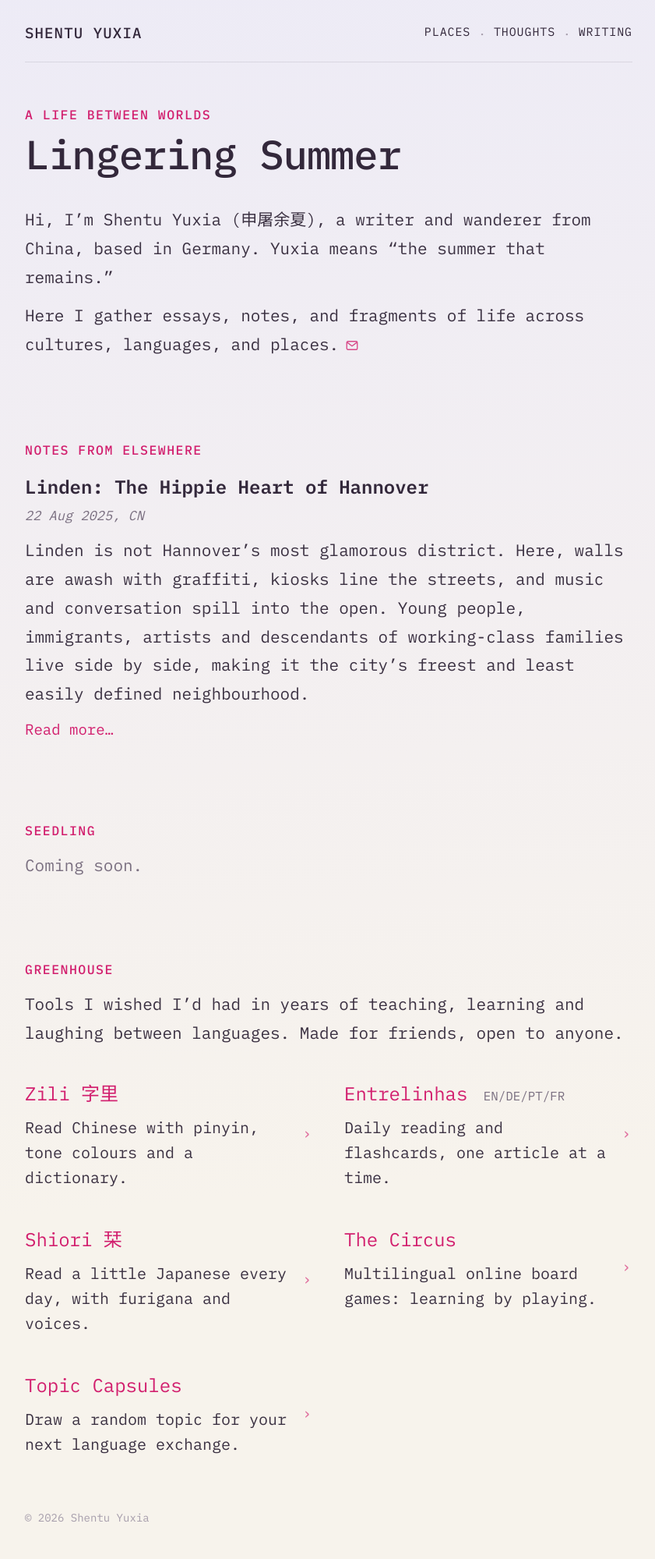
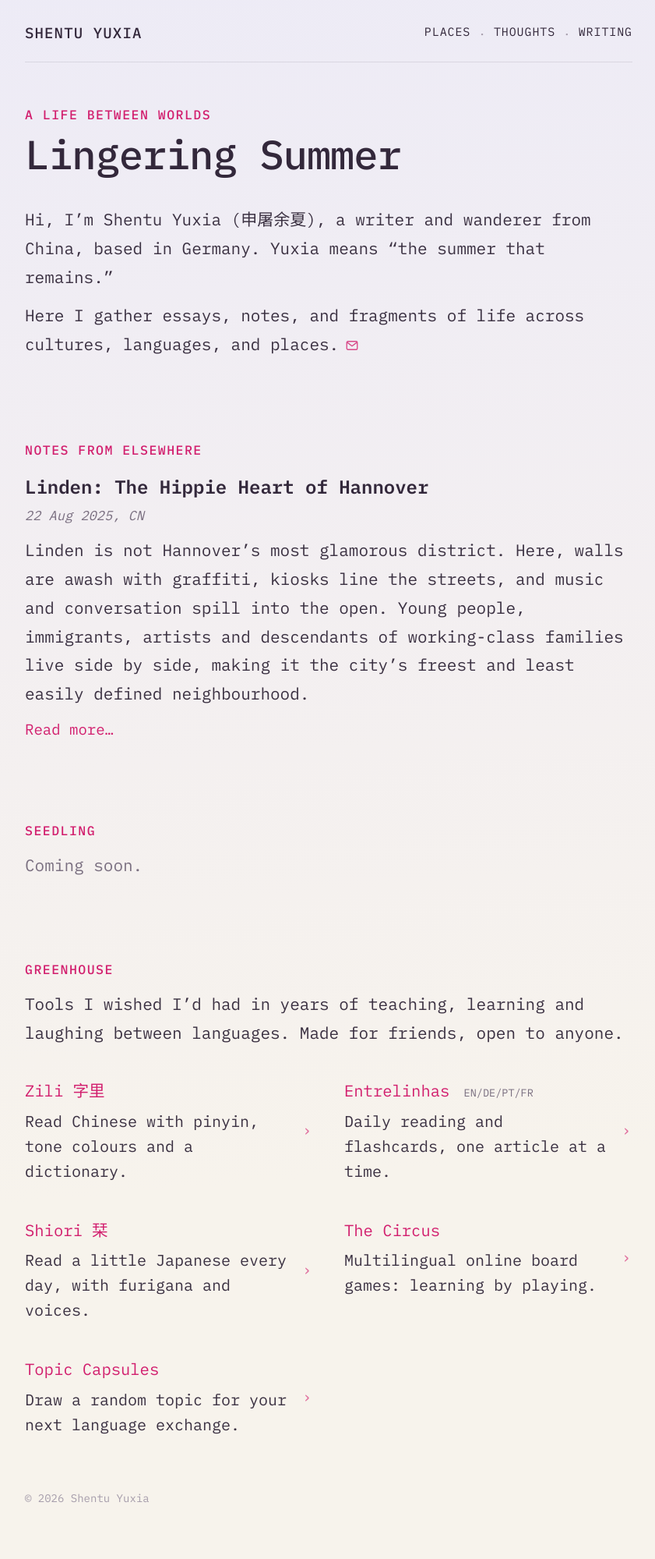
Before and after one commit to Shentuyuxia/lingersummer, a Jekyll site: the page built from index.html, in a window 1280 px wide. Shown: the whole page at 78% size, without its empty margins (218-1059 px from the left). Built offline with Jekyll 4.4.1, drawn with Linux system fonts in a browser that asks for light colours; after the commit the page ends 1974 px from its top, so only the background shows below that.

Commit message:
Tool names back to body size, same rose as section labels
Co-Authored-By: Claude Opus 5.5 <noreply@anthropic.com>
Claude-Session: https://claude.ai/code/session_015WS6KrdzTWWzbZ5CE5hxyi

```diff
--- a/index.html
+++ b/index.html
@@ -244,7 +244,7 @@ layout: null
   .proj.two .row{grid-template-columns:1fr 14px!important;align-items:start!important;align-content:start;height:100%}
   .proj.two .row .go{align-self:center}
   .proj.two .row b,.proj.two .row b .zh{color:var(--accent)!important;font-weight:400!important}
-  .proj.two .row b{font-size:clamp(19.5px,2vw,24px)!important;margin-bottom:6px!important}
+  .proj.two .row b{font-size:clamp(17px,1.7vw,20.5px)!important;margin-bottom:4px!important}
   .proj.two .row b .langs{font-size:.66em!important;color:#7a6f80!important}
   .proj.two .row:hover b{text-decoration-color:var(--rule)}
   @media (max-width:640px){ .proj.two{grid-template-columns:1fr;gap:4px}
```
